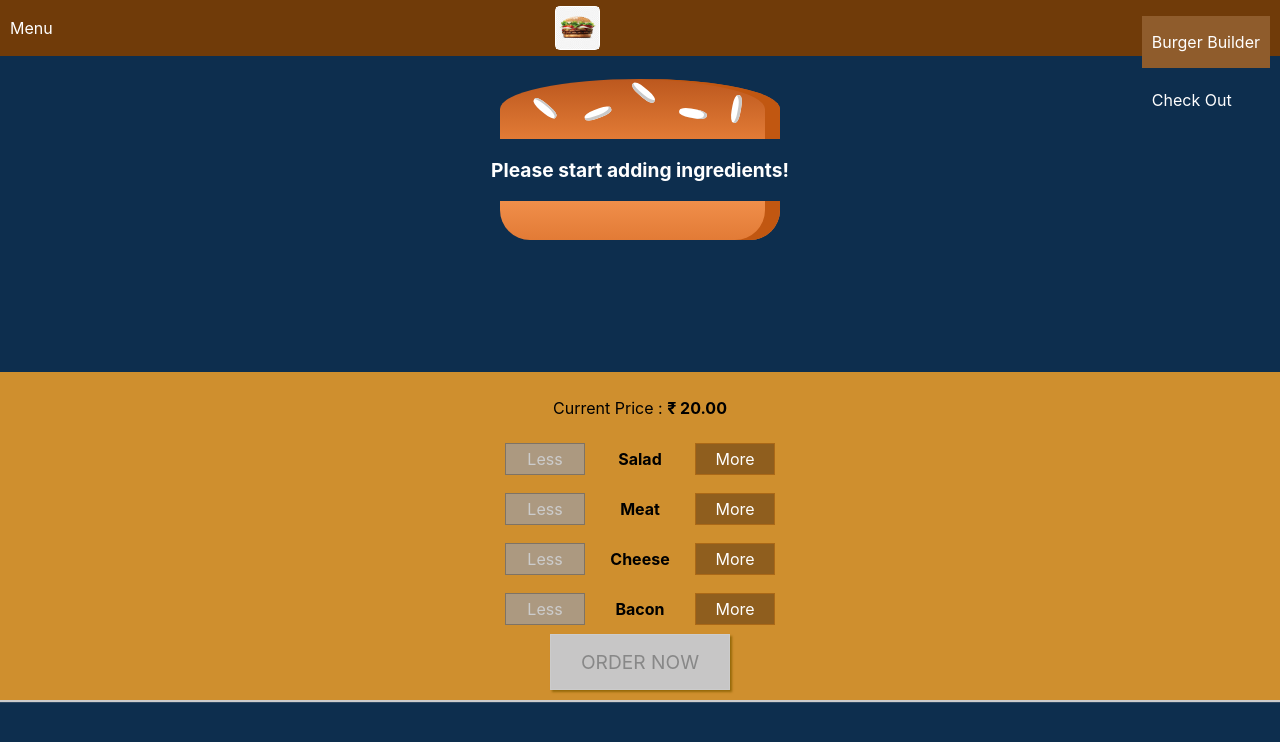
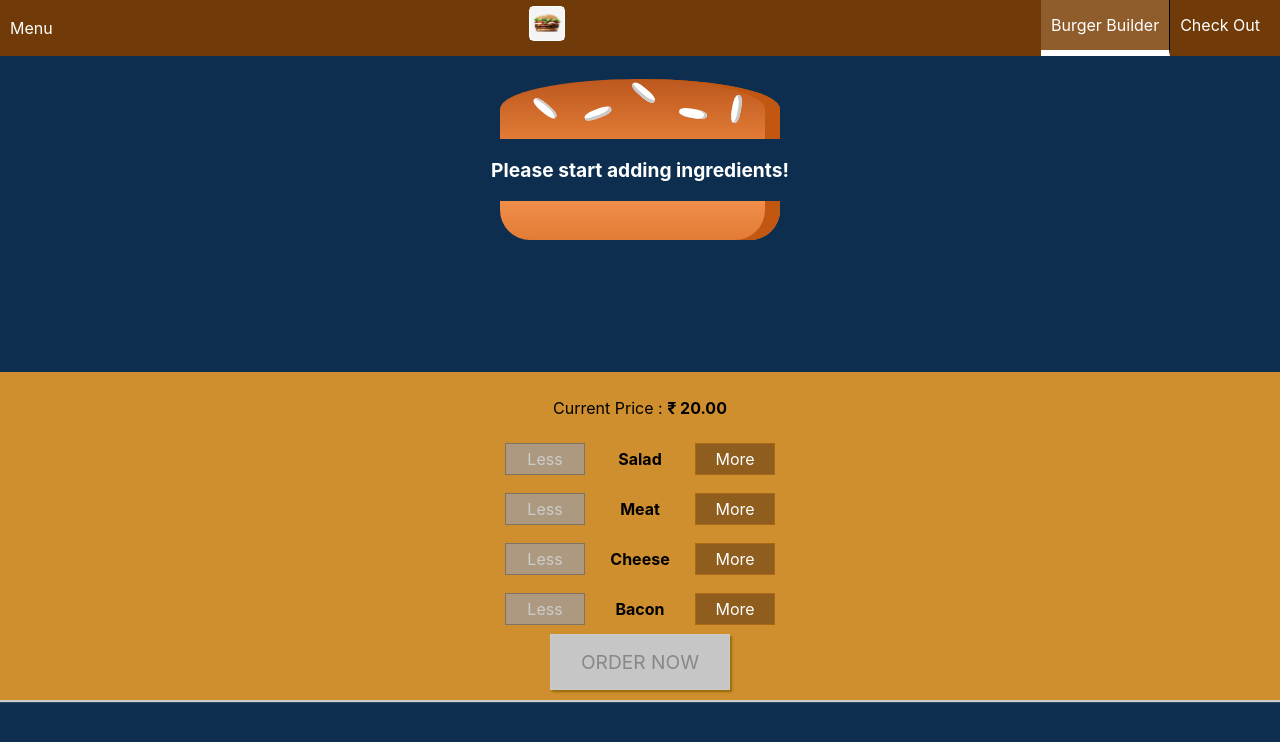
Before and after one commit to abhinavkushagra/burger-application, a React app: page / in a window 1280 px wide. Shown: the top 742 px of the page. Built offline with nearby package versions, Linux system fonts and the light colour scheme; the HTML template or start-up script is replaced by a standard one.

Commit message:
Added SideDrawer and need tofix it

```diff
--- a/src/components/Layout/Layout.js
+++ b/src/components/Layout/Layout.js
@@ -1,10 +1,13 @@
 import React from 'react';
 import Aux from '../../hoc/Auxiliary'
 import Toolbar from '../Navigation/Toolbar/Toolbar'
+import SideDrawer from '../Navigation/SideDrawer/SideDrawer'
 import styles from './Contents.module.css'
+
 const layout = (props) => (
     <Aux>
         <Toolbar />
+        <SideDrawer />
         <main className={styles.Contents} >
             {props.children}
         </main>
--- /dev/null
+++ b/src/components/Navigation/SideDrawer/SideDrawer.js
@@ -0,0 +1,21 @@
+import React from 'react'
+import Logo from '../../Logo/Logo'
+import NavigationItems from '../Toolbar/NavigationItems/NavigationItems'
+import styles from './SideDrawer.module.css'
+
+const sideDrawer = props => {
+
+
+    return (
+        <div className={styles.SideDrawer}>
+            <div className={styles.Logo}>
+                <Logo />
+            </div>
+            <nav>
+                <NavigationItems />
+            </nav>
+        </div>
+    )
+}
+
+export default sideDrawer;
--- /dev/null
+++ b/src/components/Navigation/SideDrawer/SideDrawer.module.css
@@ -0,0 +1,31 @@
+.SideDrawer{
+    position: fixed;
+    width: 280px;
+    height: 100%;
+    max-width: 70%;
+    left: 0;
+    top: 0;
+    background-color: #FFF;
+    padding: 32px 16px;
+    z-index: 200;
+    box-sizing: border-box;
+    transition: transform 0.3s ease-out;
+}
+
+@media (min-width: 500px){
+    .SideDrawer {
+        display: none;
+    }
+}
+
+.Open {
+    transform: translateX(0);
+}
+
+.Close {
+    transform: translateX(-100%);
+}
+
+.Logo {
+    height: 10%;
+}
--- a/src/components/Navigation/Toolbar/NavigationItems/NavigationItem/NavigationItem.module.css
+++ b/src/components/Navigation/Toolbar/NavigationItems/NavigationItem/NavigationItem.module.css
@@ -21,6 +21,7 @@
 .NavigationItem a:active,
 .NavigationItem a.active{
     background-color: #8F5C2C;
-    border-bottom: 6px solid  rgb(13, 46, 78);
+    border-bottom: 6px solid #FFF;
+    border-right: 1px solid #000;
     color: #FFF;
 }
--- a/src/components/Navigation/Toolbar/NavigationItems/NavigationItems.js
+++ b/src/components/Navigation/Toolbar/NavigationItems/NavigationItems.js
@@ -1,8 +1,9 @@
 import React from 'react'
 import NavigationItem from './NavigationItem/NavigationItem'
+import styles from './NavigationItems.module.css'
 
 const navigationItems = props => (
-    <ul>
+    <ul className={styles.NavigationItems}>
         <NavigationItem link="/" active={true} > Burger Builder </NavigationItem>
         <NavigationItem link="/" active={false}> Check Out </NavigationItem>
     </ul>
--- a/src/components/Navigation/Toolbar/NavigationItems/NavigationItems.module.css
+++ b/src/components/Navigation/Toolbar/NavigationItems/NavigationItems.module.css
@@ -3,6 +3,6 @@
     padding: 0;
     list-style: none;
     display: flex;
-    align-items: center;
+    align-items:center;
     height: 100%;
 }
--- a/src/components/Navigation/Toolbar/Toolbar.js
+++ b/src/components/Navigation/Toolbar/Toolbar.js
@@ -7,7 +7,9 @@ const toolbar = props => (
     <Aux>
         <header className={styles.Toolbar}>
             <div>Menu</div>
-            <Logo />
+            <div className={styles.Logo}>
+                <Logo />
+            </div>
             <nav>
                 <NavigationItems/>
             </nav>
--- a/src/components/Navigation/Toolbar/Toolbar.module.css
+++ b/src/components/Navigation/Toolbar/Toolbar.module.css
@@ -18,3 +18,7 @@
 .Toolbar nav {
     height: 100%;
 }
+
+.Logo {
+    height: 80%;
+}
```
